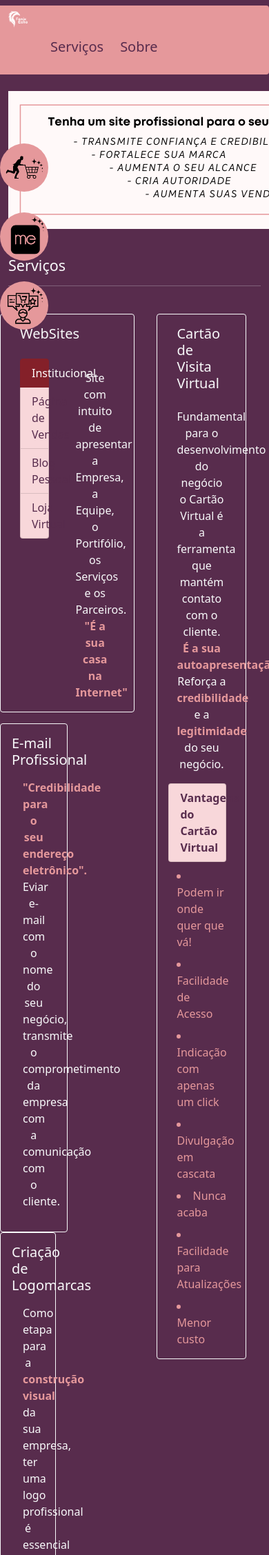
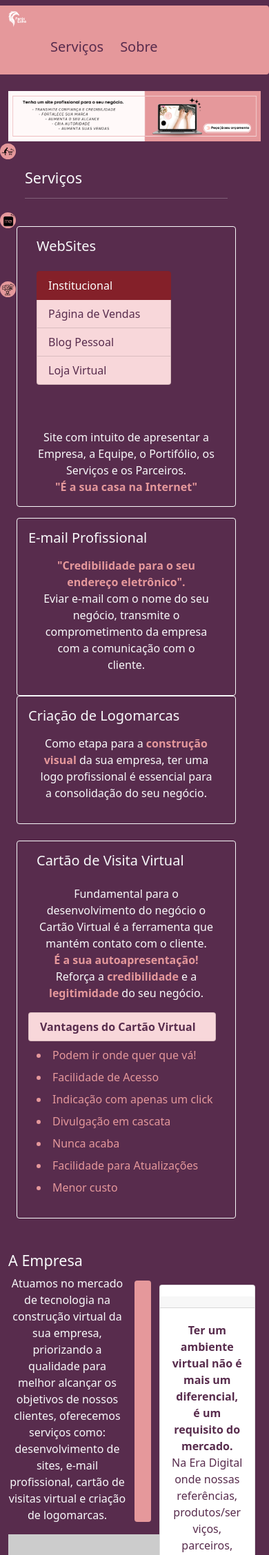
Before and after one commit to SemiramisCavalcanti/PJ02SiteDev, a PHP site: page / in a window 390 px wide; the page is wider, and only the part inside the window is pictured. Shown: the top 2255 px of that part at 69% size. Run offline with PHP 8.4, Linux system fonts and the light colour scheme; grey boxes labelled with a size stand in for pictures from a placeholder-image service; some libraries are stand-ins or nearby versions.

Commit message:
responsividade servicos

```diff
--- a/css/style.css
+++ b/css/style.css
@@ -17,28 +17,28 @@ body {
     margin-top: 100px;
     position: fixed;
     z-index: 100;
-    width: 70px;
+    width: 20%;
 }
 
 .botaoTop2 a img {
     margin-top: 200px;
     position: fixed;
     z-index: 100;
-    width: 70px;
+    width: 6%;
 }
 
 .botaoTop3 a img {
     margin-top: 300px;
     position: fixed;
     z-index: 100;
-    width: 70px;
+    width: 6%;
 }
 
 .botaoTop4 a img {
     margin-top: 400px;
     position: fixed;
     z-index: 100;
-    width: 70px;
+    width: 6%;
 }
 
 .redessociais {
@@ -66,7 +66,11 @@ footer {
 
 .linhaVertical {
     background-color: #e5989b;
-    width: 10px;
+    width: 2%;
     height: 350px;
     margin-top: 90px;
 }
+
+.logomarca img {
+    width: 70%;
+}
--- a/paginas/fenixEcho.php
+++ b/paginas/fenixEcho.php
@@ -5,7 +5,7 @@
 
             <!-- Coluna Logomarca -->
             <div class="col-2  logomarca">
-                <img class="w-75 mt-2" src="img/FenixEchoBranca.png" alt="">
+                <img  src="img/FenixEchoBranca.png" alt="" class="mt-2 img-fluid">
             </div>
             <!-- Fim Coluna Logomarca -->
 
@@ -56,7 +56,7 @@
 
 <!-- Corpo Site -->
 <div class="container">
-    <img src="img/imgSite2.png" alt="" class="my-3">
+    <img src="img/imgSite2.png" alt="" class="my-3 img-fluid">
 
 
 
--- a/paginas/include/header.php
+++ b/paginas/include/header.php
@@ -5,6 +5,7 @@
     <meta charset="UTF-8">
     <meta http-equiv="X-UA-Compatible" content="IE=edge">
     <meta name="viewport" content="width=device-width, initial-scale=1.0, shrink-to-fit=no">
+
     <title>FenixEcho</title>
 
     <link rel="stylesheet" href="plugins\bootstrap-5.1.3-dist\bootstrap-5.1.3-dist\css\bootstrap.min.css">
--- a/paginas/topicos/servicos.php
+++ b/paginas/topicos/servicos.php
@@ -1,14 +1,14 @@
     <!-- Linha Serviços -->
-    <div class="container " id="servicos">
+    <div class="container" id="servicos">
         <!-- Menu Serviços (Bootstrap) -->
-        <div class="row">
-            <h4 class="mt-4 ml-3 text-light mb-4">
+        <div class="row container-fluid">
+            <h4 class="mt-4 ml-3 text-light mb-4 ">
                 Serviços
                 <hr>
             </h4>
-            <div class="col-6">
+            <div class="col-md">
                 <div class="row border border-light rounded p-3">
-                    <div class="col-6">
+                    <div class="col-md">
                         <h5 class="text-light">WebSites</h5>
 
                         <div class="list-group w-75" id="list-tab" role="tablist">
@@ -18,7 +18,7 @@
                             <a class="list-group-item list-group-item-action  list-group-item-danger letramaisescura" id="list-settings-list" data-bs-toggle="list" href="#list-settings" role="tab" aria-controls="list-settings">Loja Virtual</a>
                         </div>
                     </div>
-                    <div class="col-6 mt-3">
+                    <div class="col-md mt-3 ">
                         <div class="tab-content mt-5 text-light text-center" id="nav-tabContent">
                             <div class="tab-pane fade show active" id="list-home" role="tabpanel" aria-labelledby="list-home-list">
                                 Site com intuito de apresentar a Empresa, a Equipe, o Portifólio, os Serviços e os Parceiros. <br>
@@ -38,7 +38,7 @@
                     </div>
                 </div>
                 <div class="row mt-3">
-                    <div class="col-6 border border-light rounded p-3 text-light">
+                    <div class="col-md border border-light rounded p-3 text-light">
                         <h5> E-mail Profissional</h5>
 
                         <p class=" text-center m-3">
@@ -48,7 +48,7 @@
                         </p>
                     </div>
                     <div class="col-1"></div>
-                    <div class="col-5 border border-light rounded p-3 text-light">
+                    <div class="col-md border border-light rounded p-3 text-light">
                         <h5>Criação de Logomarcas</h5>
                         <p class="m-3 text-center">Como etapa para a <strong class="letramaisclara">construção visual</strong> da sua empresa, ter uma logo profissional é essencial para a
                             consolidação do seu negócio. <br>
@@ -57,8 +57,8 @@
                     </div>
                 </div>
             </div>
-            <div class="col-1"></div>
-            <div class="col-4">
+            <div class="col-1   "></div> <br>
+            <div class="col-md">
                 <div class="row border border-light rounded p-3 text-light">
                     <h5 class="mb-4">Cartão de Visita Virtual</h5>
                     <p class="text-center">Fundamental para o desenvolvimento do negócio o Cartão Virtual é a ferramenta que mantém contato com
```
